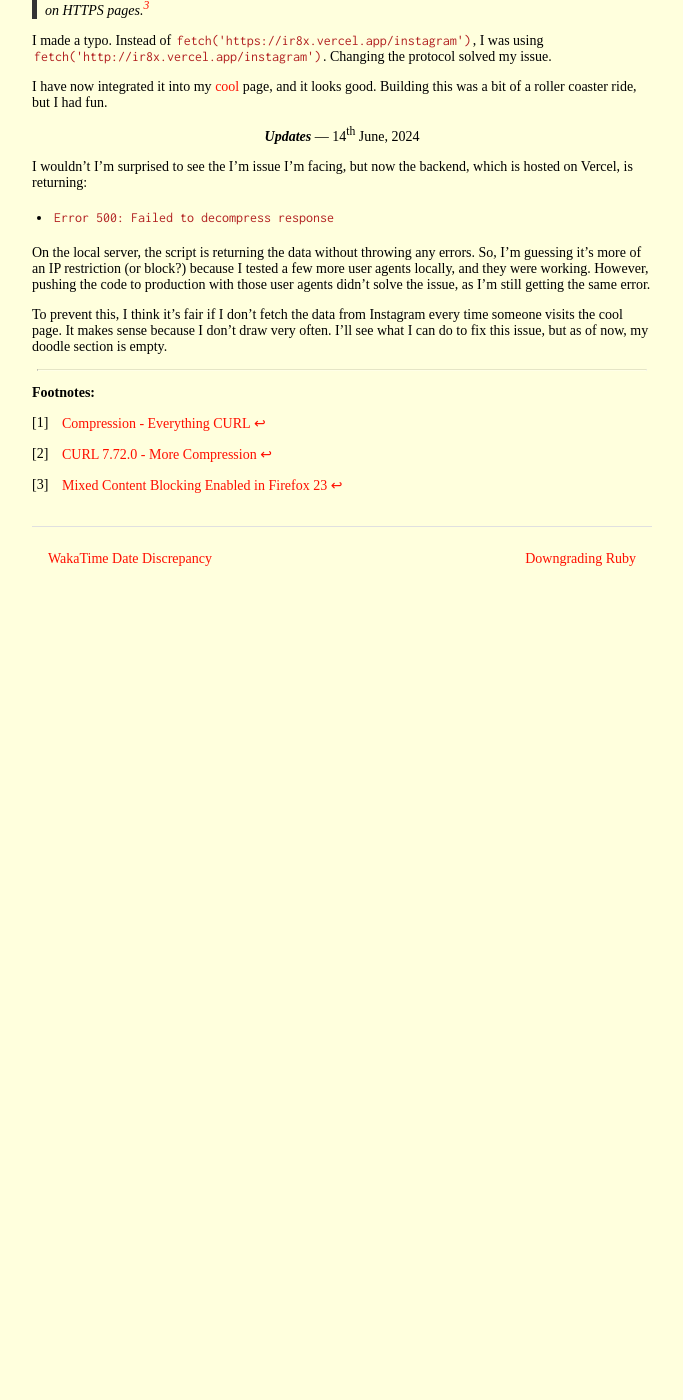
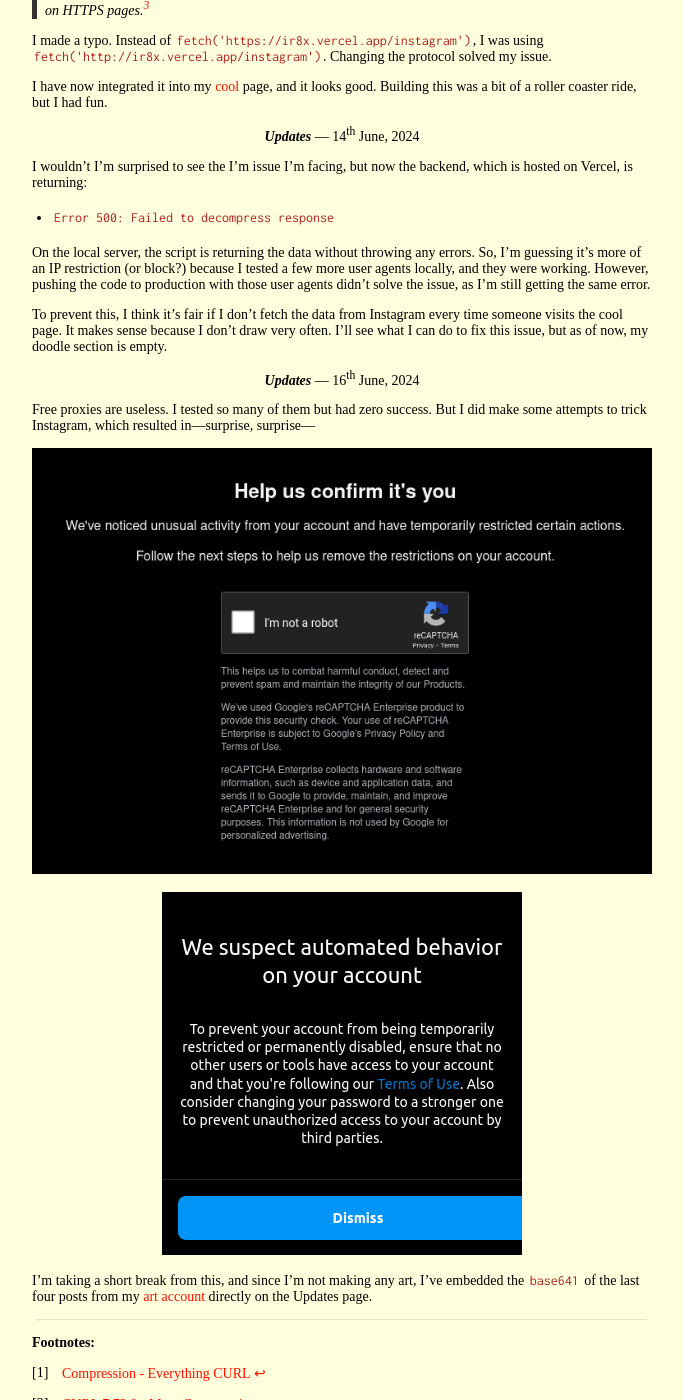
Before and after one commit to CodeDotJS/space, a Jekyll site: the page built from _posts/2024-06-04-unzipping-instagram.md, in a window 1280 px wide and 1400 px high, scrolled down 6275 px. Shown: the whole window, without its empty margins (298-981 px from the left). Built offline with Jekyll 4.4.1, drawn with Linux system fonts in a browser that asks for light colours; nearby versions of some CDN libraries; emoji names are drawn with the system emoji font; some web fonts are replaced; before the commit the page ends 6905 px from its top, so only the background shows below that.

Commit message:
writeup: add updates

```diff
--- a/_posts/2024-06-04-unzipping-instagram.md
+++ b/_posts/2024-06-04-unzipping-instagram.md
@@ -334,6 +334,20 @@
 
 To prevent this, I think it's fair if I don't fetch the data from Instagram every time someone visits the cool page. It makes sense because I don't draw very often. I'll see what I can do to fix this issue, but as of now, my doodle section is empty.
 
+
+__*Updates*__ --- 16<sup>th</sup> June, 2024
+{: .center}
+
+Free proxies are useless. I tested so many of them but had zero success. But I did make some attempts to trick Instagram, which resulted in—surprise, surprise—
+
+<img src="{{site.baseurl}}/assets/images/posts/igblocked.png" alt="">
+{: .center}
+
+<img src="{{site.baseurl}}/assets/images/posts/igrestrict.png" alt="">
+{: .center}
+
+I'm taking a short break from this, and since I'm not making any art, I've embedded the `base641` of the last four posts from my [art account](https://instagram.com/iama_rishi.art) directly on the Updates page.
+
 ---
 
 __Footnotes:__
```
Also changed, not shown: assets/images/posts/igblocked.png (added), assets/images/posts/igrestrict.png (added).
